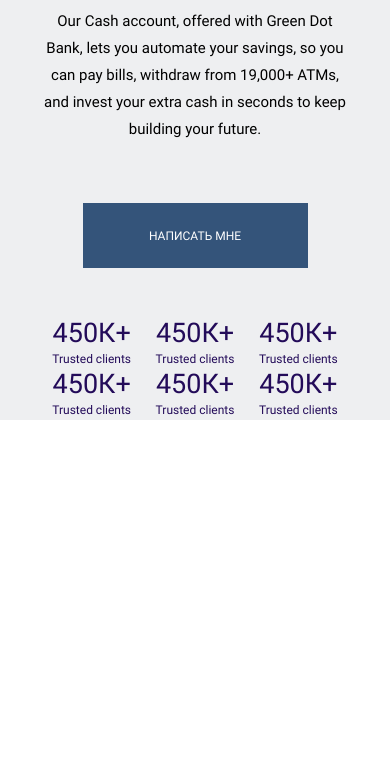
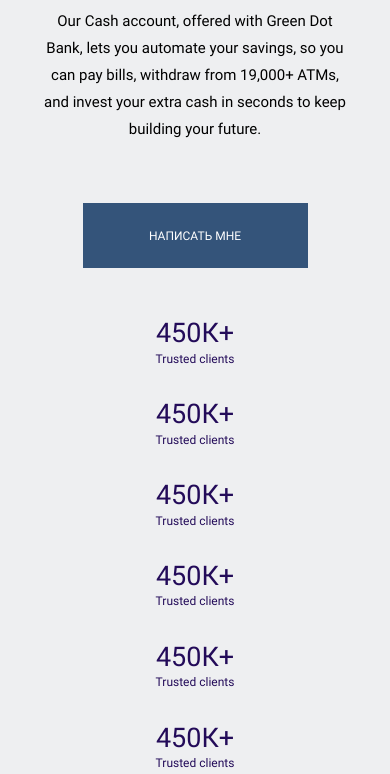
Before and after one commit to igoroshust/wealthfront, a plain HTML site: page index.html in a window 390 px wide. Shown: the part 142-916 px from the top of the page. Before the commit the page ends 844 px from the top, so only its background shows below. Drawn offline with Linux system fonts and the light colour scheme.

Commit message:
fix: media for factoids

```diff
--- a/styles.css
+++ b/styles.css
@@ -76,6 +76,7 @@ nav ul li a:hover {
     justify-content: space-around;
     flex-flow: row wrap;
     padding-top: 30px;
+    gap: 30px;
 }
 
 .facts {
@@ -83,6 +84,7 @@ nav ul li a:hover {
     max-width: 800px;
     color: #230B59;
     font-weight: 400;
+
 }
 
 .headline {
@@ -190,6 +192,10 @@ nav ul li a:hover {
         padding-left: 0;
         width: 100%;
     }
+
+    .facts {
+        flex-basis: calc(100% / 3);
+    }
 }
 
 
@@ -202,6 +208,8 @@ nav ul li a:hover {
     }
 }
 */
+
+
 
 @media (max-width: 500px) {
 
@@ -227,4 +235,8 @@ nav ul li a:hover {
     .menu-container {
         padding-top: 20px;
     }
+
+     .facts {
+        flex-basis: calc(100% / 2);
+    }
 }
```
